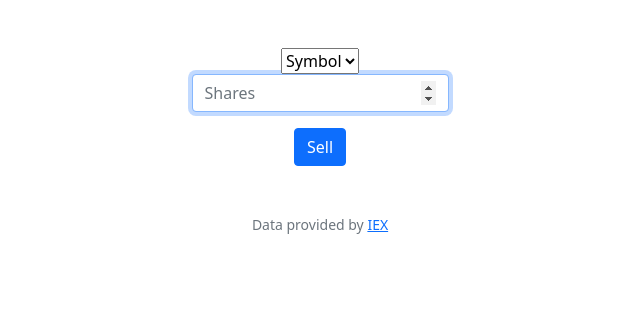
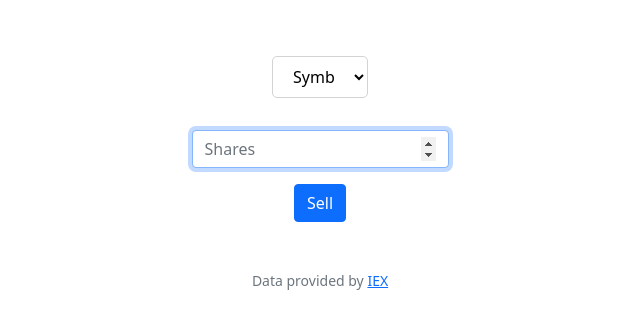
Before and after one commit to munyite001/Finance, a Flask app: page /sell in a window 1280 px wide. Shown: the part 76-405 px from the top of the page, without its empty margins (320-960 px from the left). Run offline with Flask 3, Linux system fonts and the light colour scheme; a user stored in the database is signed in; some libraries are stand-ins or nearby versions.

Commit message:
Complete

```diff
--- a/app.py
+++ b/app.py
@@ -63,20 +63,22 @@ def buy():
     if request.method == "POST":
         #   Store the symbol and shares in variables
         symbol = request.form.get("symbol")
-        shares = int(request.form.get("shares"))
+        try:
+            shares = int(request.form.get("shares"))
+        except ValueError:
+            return apology("Invalid Input", 400)
         #   Make sure that the symbol and shares are not  null
-        if not symbol and not shares:
+        if not symbol or not shares or shares < 0:
             return apology("Invalid Input", 400)
 
         data = lookup(symbol)
         if data == None:
-            return apology("Invalid symbol", 403)
+            return apology("Invalid symbol", 400)
 
         price_per_share = data['price']
         total_price = shares * price_per_share
 
         user_balance = db.execute("SELECT cash FROM users WHERE id = ?", session["user_id"])[0]['cash']
-
 
         #   Check if user has the funds
         if user_balance < total_price:
@@ -89,19 +91,21 @@ def buy():
         db.execute("UPDATE users SET cash = ? WHERE id = ?", user_balance, session["user_id"])
         #   Update the purchases table
         if len(db.execute("SELECT * FROM purchases WHERE id = ? AND symbol = ?", session["user_id"], symbol)) == 0:
-            db.execute("INSERT INTO purchases (id, symbol, name, shares, price, total) VALUES (?, ?, ?, ?, ?, ?)", session["user_id"], symbol, data["name"], shares, price_per_share, total_price)
+            db.execute("INSERT INTO purchases (id, symbol, name, shares, price, total) VALUES (?, ?, ?, ?, ?, ?)",
+                       session["user_id"], symbol, data["name"], shares, price_per_share, total_price)
 
         elif len(db.execute("SELECT * FROM purchases WHERE id = ? AND symbol = ?", session["user_id"], symbol)) == 1:
-            db.execute("UPDATE purchases SET shares = shares + ?, price = ?, total = total + ? WHERE symbol = ? AND id = ?", shares, price_per_share, total_price, symbol, session["user_id"])
+            db.execute("UPDATE purchases SET shares = shares + ?, price = ?, total = total + ? WHERE symbol = ? AND id = ?",
+                       shares, price_per_share, total_price, symbol, session["user_id"])
 
         #   Update the history table
-        db.execute("INSERT INTO history (id, symbol, shares, price, transacted) VALUES(?, ?, ?, ?, datetime('now'))", session["user_id"], symbol, shares, price_per_share)
+        db.execute("INSERT INTO history (id, symbol, shares, price, transacted) VALUES(?, ?, ?, ?, datetime('now'))",
+                   session["user_id"], symbol, shares, price_per_share)
         return redirect("/")
 
     #   If user got here via get render the quote template
     if request.method == "GET":
         return render_template("buy.html")
-
 
 
 @app.route("/history")
@@ -111,7 +115,6 @@ def history():
     history = db.execute("SELECT * FROM history WHERE id = ?", session["user_id"])
     headings = list(history[0].keys())[1:]
     return render_template("history.html", history=history, headings=headings)
-
 
 
 @app.route("/login", methods=["GET", "POST"])
@@ -175,7 +178,7 @@ def quote():
 
         data = lookup(symbol)
         if data == None:
-            return apology("Invalid symbol", 403)
+            return apology("Invalid symbol", 400)
         #   If all is well, render the quoted template
         return render_template("quoted.html", data=data)
     #   If user got here via get render the quote template
@@ -197,16 +200,16 @@ def register():
         users = [user['username'] for user in db.execute("SELECT username FROM users")]
     # Ensure username was submitted
         if not username:
-            return apology("Enter a valid username", 403)
+            return apology("Enter a valid username", 400)
         elif username in users:
             print("Username in users")
-            return apology("The username has already been taken", 403)
+            return apology("The username has already been taken", 400)
         # Ensure password was submitted
         elif not password:
-            return apology("must provide password", 403)
+            return apology("must provide password", 400)
         #   Ensure that password matches
         elif password != confirmation:
-            return apology("passwords do not match", 403)
+            return apology("passwords do not match", 400)
 
         #   If everything is okay
 
@@ -242,7 +245,7 @@ def sell():
         stock = db.execute("SELECT * FROM purchases WHERE  id = ? and symbol = ?", session["user_id"], symbol)[0]
         user_shares = stock["shares"]
         if user_shares < shares:
-            return apology("Insufficient Shares", 403)
+            return apology("Insufficient Shares", 400)
         else:
             current_price = lookup(stock["symbol"])["price"]
             cash = current_price * shares
@@ -254,7 +257,8 @@ def sell():
             db.execute("UPDATE purchases SET shares = shares - ? WHERE symbol = ? AND id = ?", shares, symbol, session["user_id"])
 
             #   Update history table
-            db.execute("INSERT INTO history (id, symbol, shares, price, transacted) VALUES(?, ?, ?, ?, datetime('now'))", session["user_id"], symbol, -shares, current_price)
+            db.execute("INSERT INTO history (id, symbol, shares, price, transacted) VALUES(?, ?, ?, ?, datetime('now'))",
+                       session["user_id"], symbol, -shares, current_price)
 
             #   Check if you sold all shares of that stock and update the purchases accordingly
             if user_shares - shares == 0:
--- a/static/styles.css
+++ b/static/styles.css
@@ -72,3 +72,13 @@ table tr {
     font-size: 20px;
     font-weight: 800;
 }
+
+
+.sell {
+    width: 6rem;
+    padding: 0.5rem 1rem;
+    background-color: white;
+    border: 1px solid lightgray;
+    border-radius: 5px;
+    margin: 0.5rem 1rem 2rem;
+}
--- a/templates/buy.html
+++ b/templates/buy.html
@@ -10,7 +10,7 @@ Buy
         <input autocomplete="off" autofocus class="form-control mx-auto w-auto" type="text" name="symbol" placeholder="Symbol">
     </div>
     <div class="mb-3">
-        <input autocomplete="off" autofocus class="form-control mx-auto w-auto" type="number" name="shares" placeholder="Shares">
+        <input autocomplete="off" autofocus class="form-control mx-auto w-auto" type="number" name="shares" min = 1 placeholder="Shares">
     </div>
     <button class="btn btn-primary" type="submit">Buy</button>
 </form>
--- a/templates/sell.html
+++ b/templates/sell.html
@@ -6,12 +6,12 @@ Sell
 
 {%  block main  %}
 <form action="/sell" method="POST">
-    <select name="symbol">
+    <select name="symbol" class="sell">
         <option value="Symbol" disabled selected>Symbol</option>
 
         {%  for symbol in symbols   %}
 
-            <option value="{{ symbol }}">{{ symbol }}</option>
+            <option value="{{ symbol }}">{{ symbol.upper() }}</option>
 
         {%  endfor  %}
 
```
Also changed, not shown: test.py (deleted, +0 -11 lines), finance.db, 2 other files.
